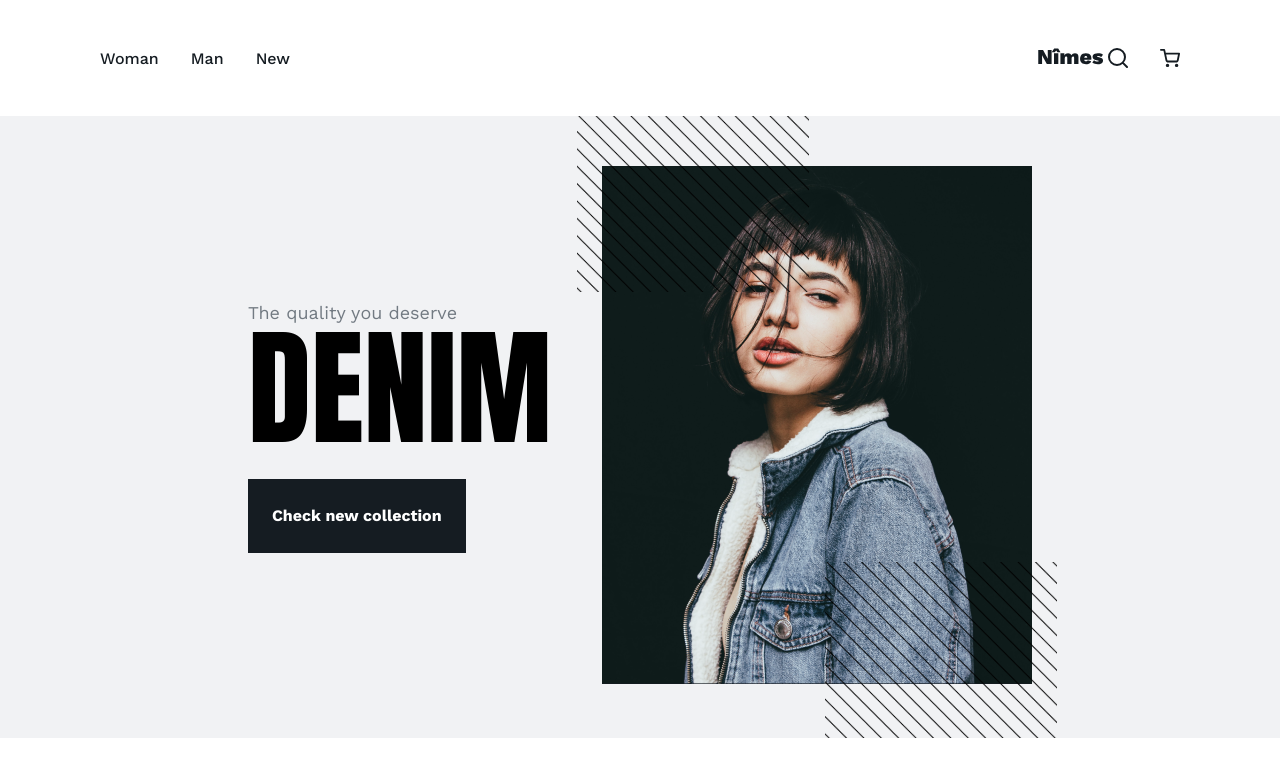
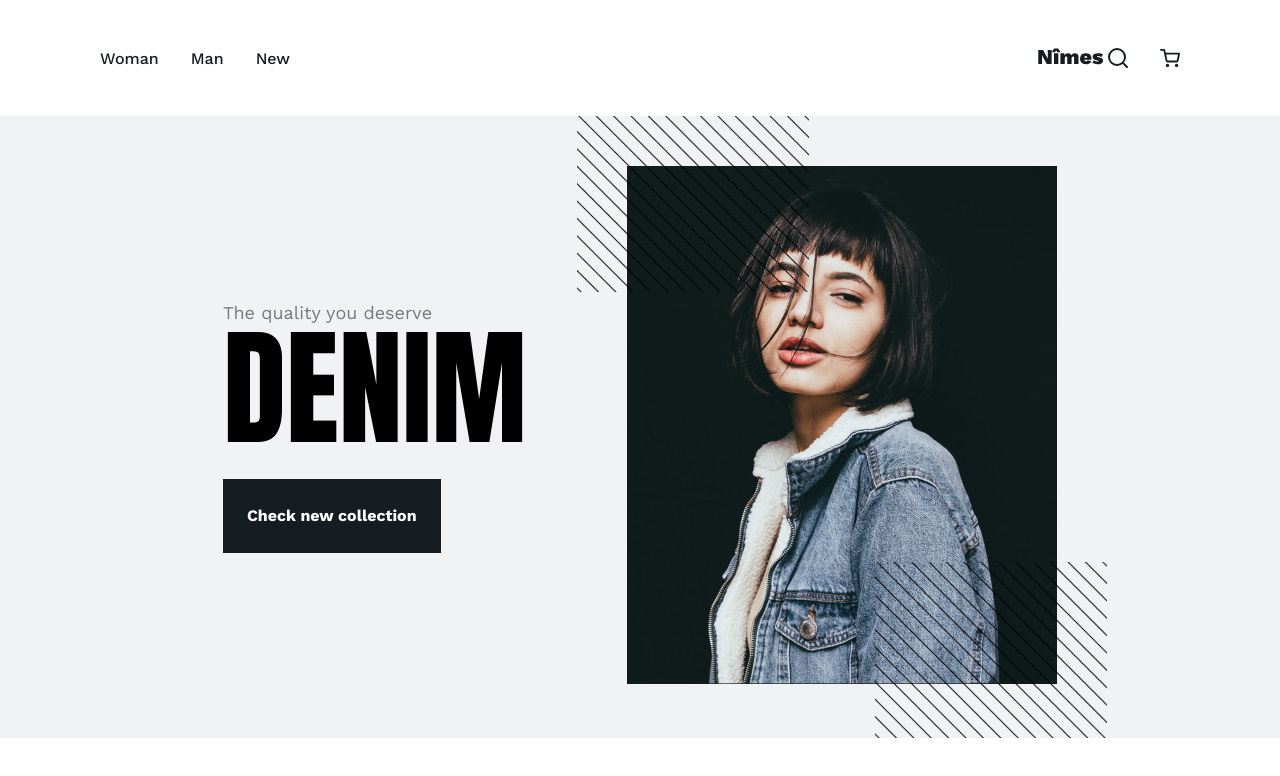
Before and after one commit to J-Bykova/online-shop-Nimes, a React (Create React App) app: page / in a window 1280 px wide. Shown: the top 776 px of the page. Built offline with nearby package versions, Linux system fonts and the light colour scheme.

Commit message:
Refoctoring banner styles for desktop

```diff
--- a/src/components/banner/Banner.scss
+++ b/src/components/banner/Banner.scss
@@ -37,7 +37,7 @@
   }
 
   @include onDesktop {
-    padding: 50px 25px 50px 25px;
+    padding: 50px;
     text-align: start;
     margin: auto 0;
   }
@@ -152,7 +152,7 @@
 
   @include onDesktop {
     position: relative;
-    padding: 50px 25px 50px 25px;
+    padding: 50px;
 
     &::before,
     &::after {
```
